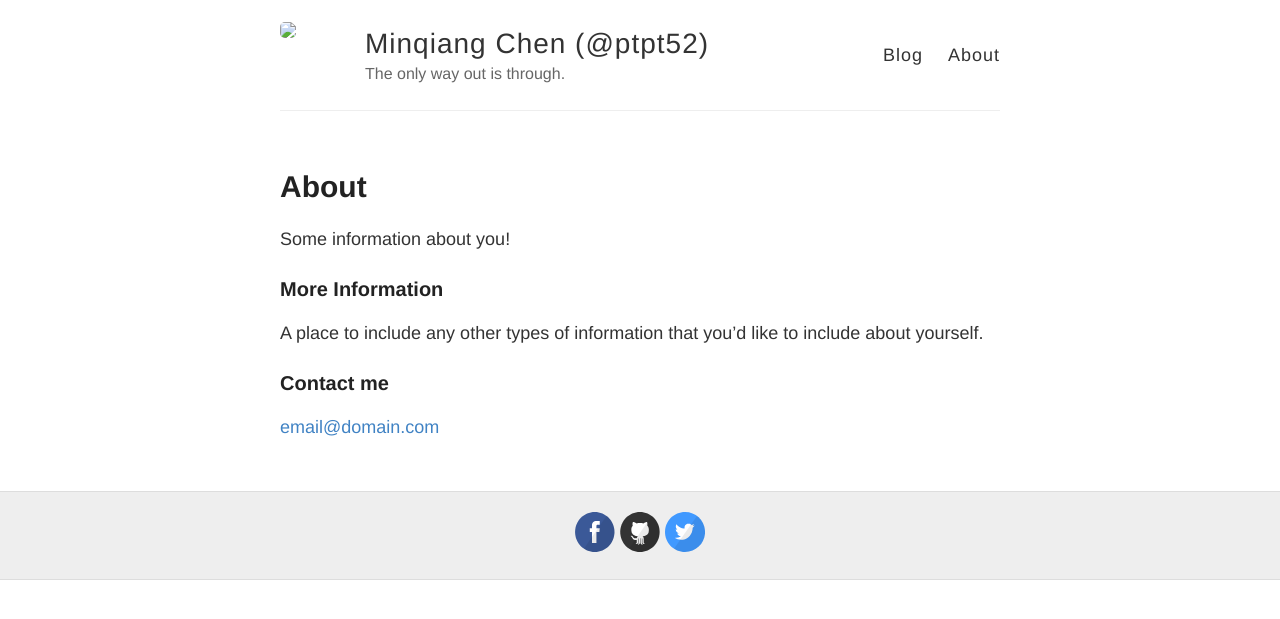
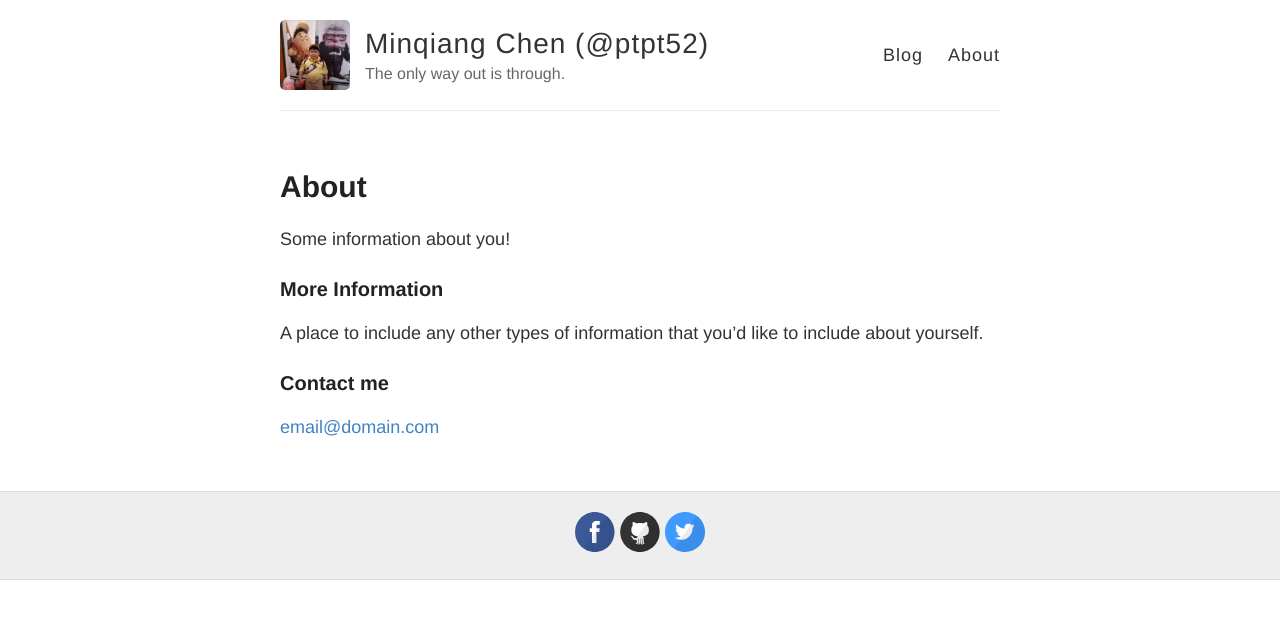
Before and after one commit to ptpt52/ptpt52.github.io, a Jekyll site: the page built from about.md, in a window 1280 px wide. Shown: the top 619 px of the page. Built offline with Jekyll 4.4.1, drawn with Linux system fonts in a browser that asks for light colours.

Commit message:
update avatar link

```diff
--- a/_config.yml
+++ b/_config.yml
@@ -9,7 +9,7 @@ name: Minqiang Chen (@ptpt52)
 description: The only way out is through.
 
 # URL of your avatar or profile pic (you could use your GitHub profile pic)
-avatar: ./images/ptpt52-logo.jpg
+avatar: https://github.com/ptpt52/ptpt52.github.io/raw/master/images/ptpt52-logo.jpg
 
 #
 # Flags below are optional
```
